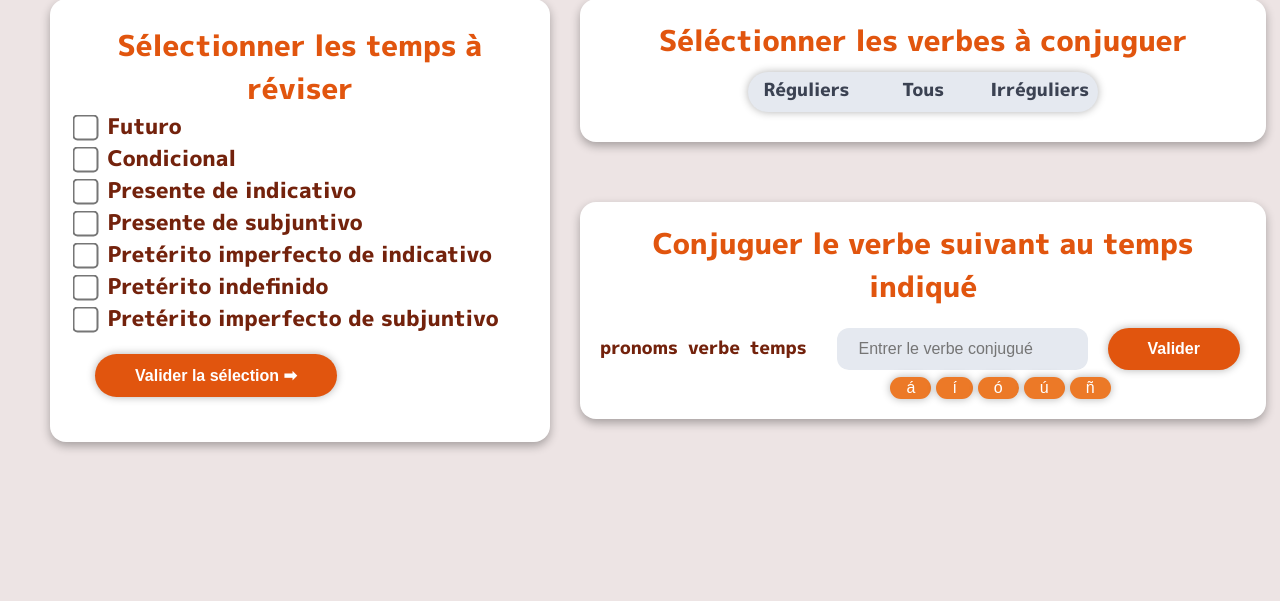
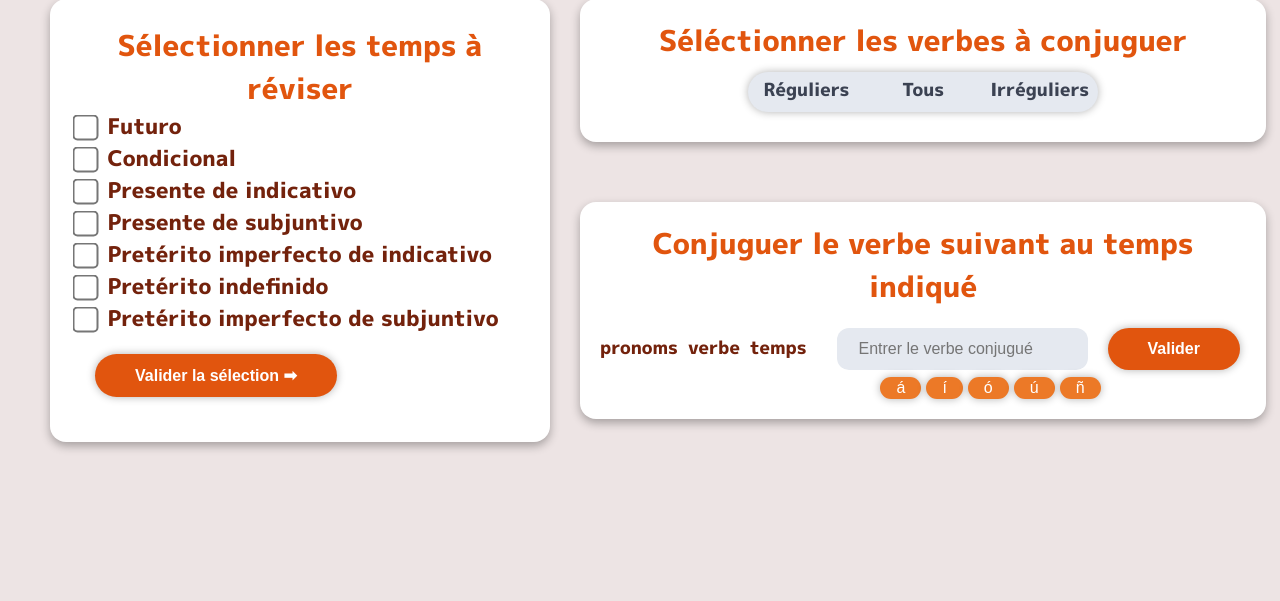
Before and after one commit to Tezay/conjug, a Flask app: page / in a window 1280 px wide. Shown: the part 141-742 px from the top of the page. Run offline with Flask 3, Linux system fonts and the light colour scheme.

Commit message:
Update style.css

```diff
--- a/static/css/style.css
+++ b/static/css/style.css
@@ -256,7 +256,7 @@ input[type="text"] {
   display: flex;
   justify-content: center;
   margin-top: 5px;
-  margin-left: 160px;
+  margin-left: 140px;
 }
 
 
```
